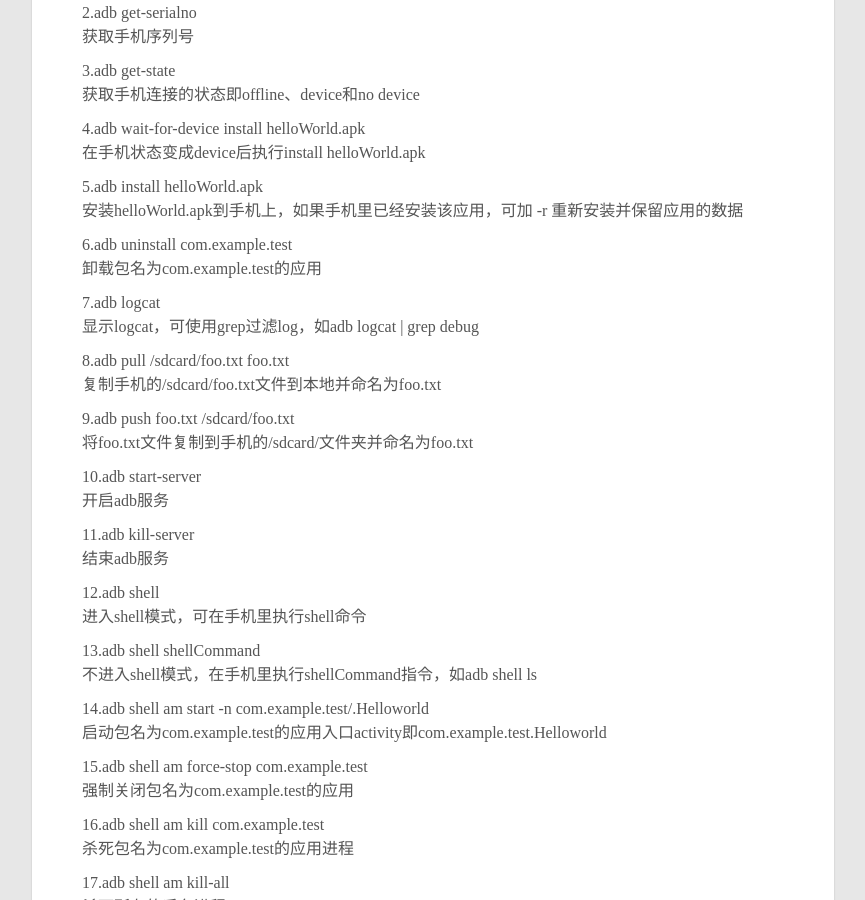
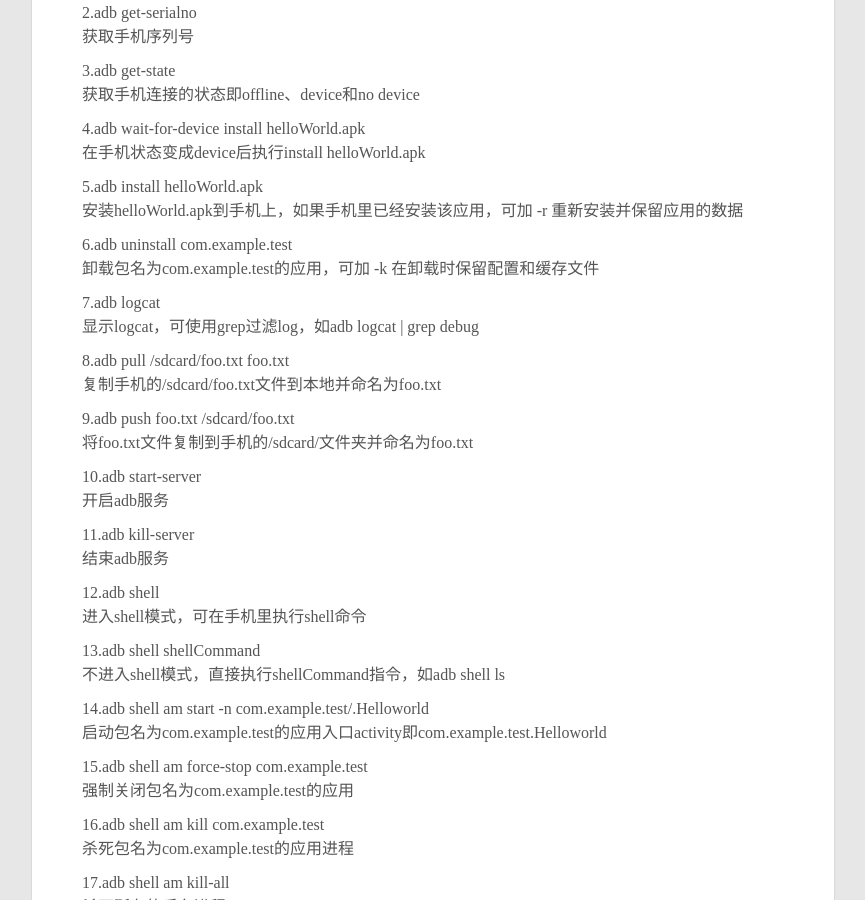
Before and after one commit to cashow/cashow.github.io, a Jekyll site: the page built from _posts/2014-05-19-Android-developer-tools-adb-command.md, in a window 1280 px wide and 900 px high, scrolled down 495 px. Shown: the whole window, without its empty margins (207-1072 px from the left). Built offline with Jekyll 4.4.1, drawn with Linux system fonts in a browser that asks for light colours; Markdown is read by kramdown in place of the engine named in the settings.

Commit message:
改进文字

```diff
--- a/_posts/2014-05-19-Android-developer-tools-adb-command.md
+++ b/_posts/2014-05-19-Android-developer-tools-adb-command.md
@@ -30,7 +30,7 @@ List of devices attached
 安装helloWorld.apk到手机上，如果手机里已经安装该应用，可加 -r 重新安装并保留应用的数据
 
 6.adb uninstall com.example.test
-卸载包名为com.example.test的应用
+卸载包名为com.example.test的应用，可加 -k 在卸载时保留配置和缓存文件
 
 7.adb logcat
 显示logcat，可使用grep过滤log，如adb logcat | grep debug
@@ -51,7 +51,7 @@ List of devices attached
 进入shell模式，可在手机里执行shell命令
 
 13.adb shell shellCommand
-不进入shell模式，在手机里执行shellCommand指令，如adb shell ls
+不进入shell模式，直接执行shellCommand指令，如adb shell ls
 
 14.adb shell am start -n com.example.test/.Helloworld
 启动包名为com.example.test的应用入口activity即com.example.test.Helloworld
```
